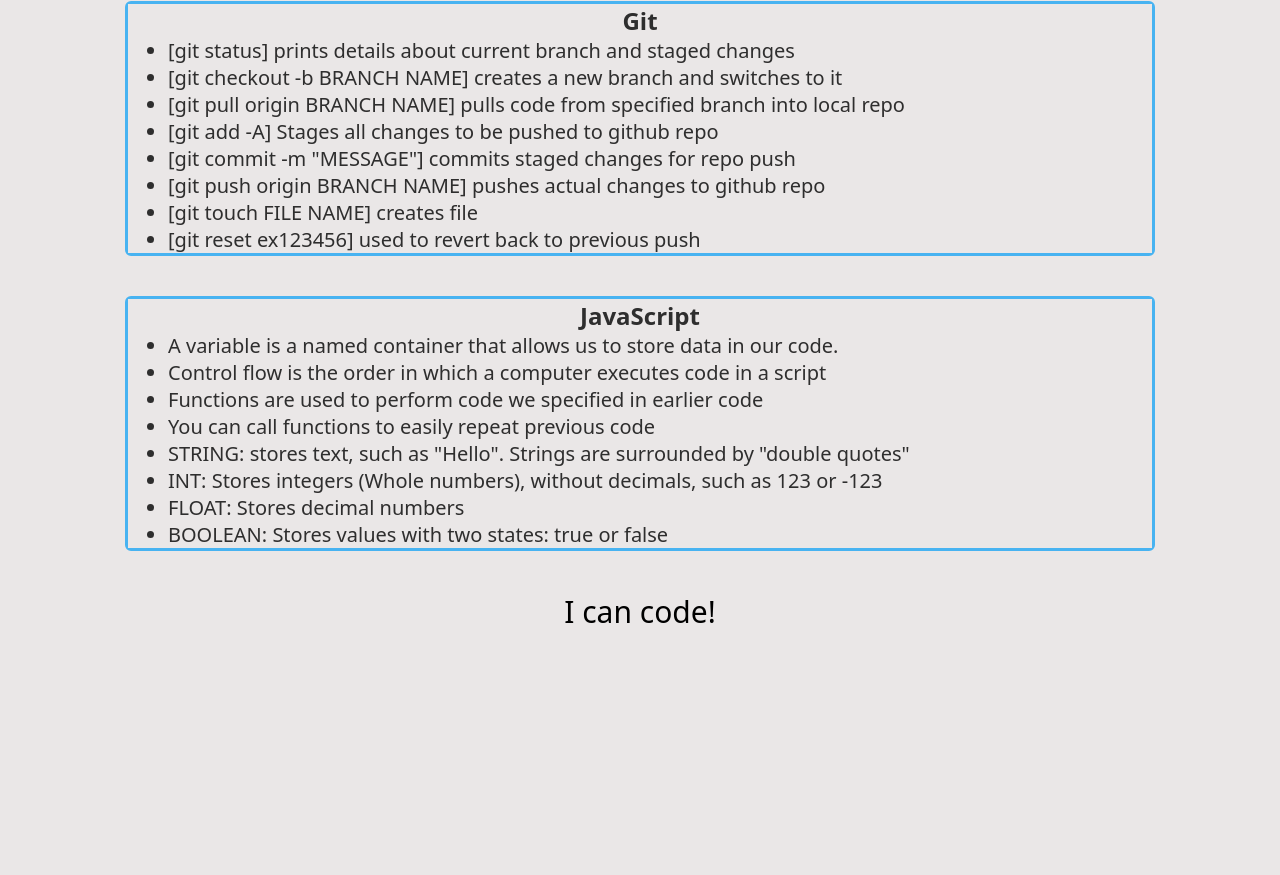
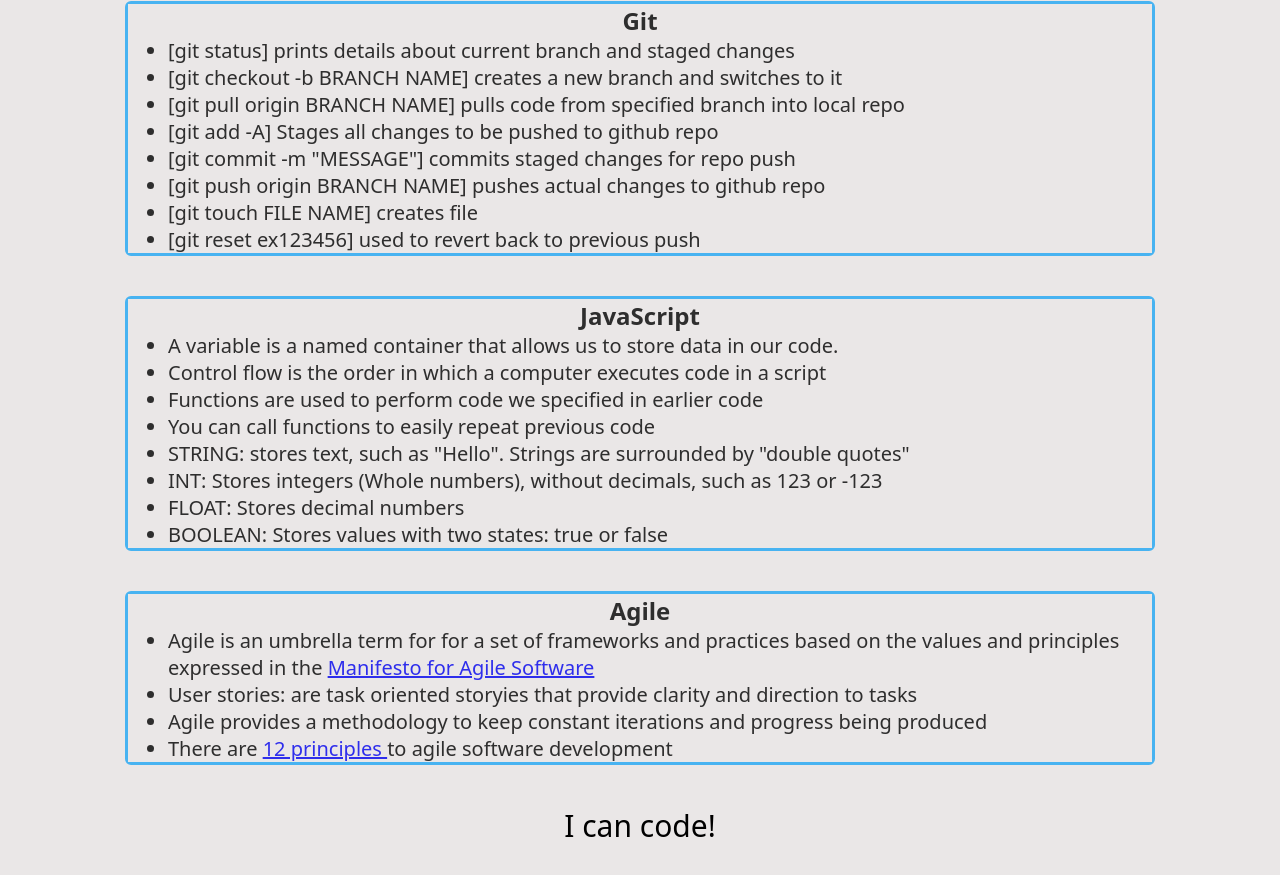
Before and after one commit to KodaCaleb/prework-study-guide, a plain HTML site: page index.html in a window 1280 px wide. Shown: the part 668-1543 px from the top of the page. Before the commit the page ends 1379 px from the top, so only its background shows below. Drawn offline with Linux system fonts and the light colour scheme.

Commit message:
Added Agile HTML

```diff
--- a/assets/style.css
+++ b/assets/style.css
@@ -51,7 +51,7 @@ p {
     font-size: 30px;
   }
 
-/* add gradient and cursor effect */
+/* try to add gradient and cursor effect */
 
 .card {
     width:80%;
--- a/index.html
+++ b/index.html
@@ -67,6 +67,18 @@
             <li>BOOLEAN: Stores values with two states: true or false</li>
           </ul>
         </section>
+
+        <section class="card" id="agile-section">
+          <h2>Agile</h2>
+          <ul>
+            <li>Agile is an umbrella term for for a set of frameworks and practices based on the values and principles expressed in the <a href="https://www.agilealliance.org/agile101/the-agile-manifesto/">Manifesto for Agile Software</a></li>
+            <li>User stories: are task oriented storyies that provide clarity and direction to tasks </li>
+            <li>Agile provides a methodology to keep constant iterations and progress being produced</li>
+            <li>There are <a href="https://www.agilealliance.org/agile101/12-principles-behind-the-agile-manifesto/"> 12 principles </a>to agile software development</li>
+
+
+          </ul>
+        </section>
     </main>
 
     <footer>
```
